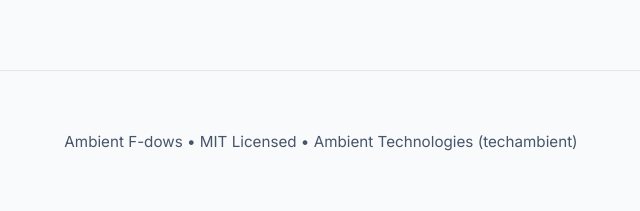
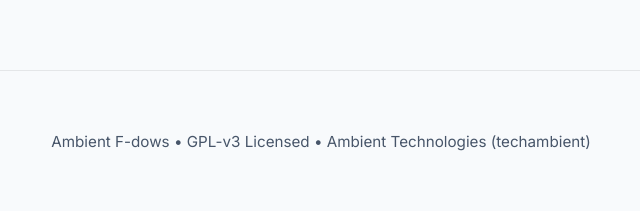
Before and after one commit to techambient/F-dows, a plain HTML site: page index.html in a window 1280 px wide. Shown: the part 2538-2749 px from the top of the page, 319-959 px from the left. Drawn offline with Linux system fonts and the light colour scheme.

Commit message:
Change footer license from MIT to GPL-v3

```diff
--- a/index.html
+++ b/index.html
@@ -411,7 +411,7 @@ footer {
 </section>
 
 <footer>
-Ambient F-dows • MIT Licensed • Ambient Technologies (techambient)
+Ambient F-dows • GPL-v3 Licensed • Ambient Technologies (techambient)
 </footer>
 </div>
 
```
